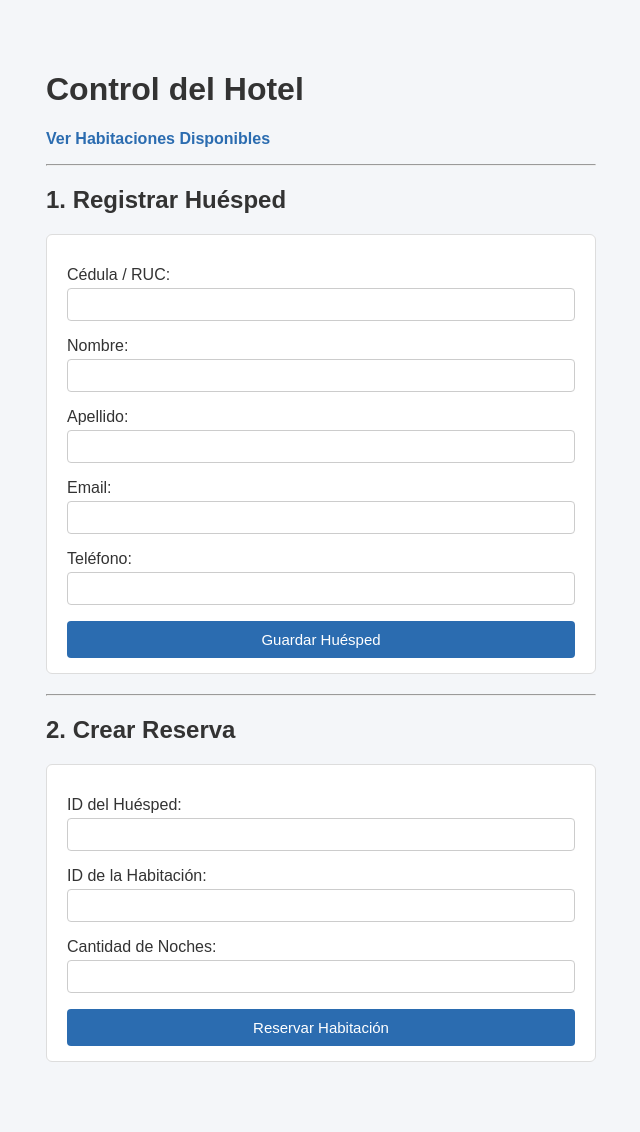
After one commit to wels-soft/hotel, a PHP site: page / in a window 1280 px wide. The commit adds this page. Shown: the whole page, without its empty margins (319-959 px from the left). Run offline with PHP 8.4, Linux system fonts and the light colour scheme.

Commit message:
Registros adicionales y separacion de código

```diff
--- /dev/null
+++ b/estilos.css
@@ -0,0 +1,61 @@
+body {
+    font-family: Arial, sans-serif;
+    background-color: #f4f6f9;
+    color: #333;
+    max-width: 550px;
+    margin: 30px auto;
+    padding: 20px;
+}
+
+form, table {
+    background: #ffffff;
+    padding: 15px 20px;
+    border-radius: 6px;
+    border: 1px solid #ddd;
+    margin-bottom: 20px;
+}
+
+input {
+    width: 100%;
+    padding: 8px;
+    margin-top: 4px;
+    box-sizing: border-box;
+    border: 1px solid #ccc;
+    border-radius: 4px;
+}
+
+button {
+    background-color: #2b6cb0;
+    color: white;
+    border: none;
+    padding: 10px 15px;
+    border-radius: 4px;
+    cursor: pointer;
+    width: 100%;
+    font-size: 15px;
+}
+
+button:hover {
+    background-color: #2c5282;
+}
+
+table {
+    width: 100%;
+    border-collapse: collapse;
+}
+
+th, td {
+    padding: 10px;
+    text-align: left;
+    border-bottom: 1px solid #eee;
+}
+
+th {
+    background-color: #edf2f7;
+}
+
+a {
+    color: #2b6cb0;
+    text-decoration: none;
+    font-weight: bold;
+}
--- /dev/null
+++ b/index.html
@@ -0,0 +1,36 @@
+<!DOCTYPE html>
+<html lang="es">
+<head>
+    <meta charset="UTF-8">
+    <title>Sistema de Hotel</title>
+    <link rel="stylesheet" href="estilos.css">
+</head>
+<body>
+
+    <h1>Control del Hotel</h1>
+    <p><a href="habitaciones_disponibles.php">Ver Habitaciones Disponibles</a></p>
+
+    <hr>
+
+    <h2>1. Registrar Huésped</h2>
+    <form action="registrar_huesped.php" method="POST">
+        <p>Cédula / RUC: <input type="text" name="ci_ruc" required></p>
+        <p>Nombre: <input type="text" name="nombre" required></p>
+        <p>Apellido: <input type="text" name="apellido" required></p>
+        <p>Email: <input type="email" name="email"></p>
+        <p>Teléfono: <input type="text" name="telefono"></p>
+        <button type="submit">Guardar Huésped</button>
+    </form>
+
+    <hr>
+
+    <h2>2. Crear Reserva</h2>
+    <form action="crear_reserva.php" method="POST">
+        <p>ID del Huésped: <input type="number" name="huesped_id" required></p>
+        <p>ID de la Habitación: <input type="number" name="habitacion_id" required></p>
+        <p>Cantidad de Noches: <input type="number" name="noches" required></p>
+        <button type="submit">Reservar Habitación</button>
+    </form>
+
+</body>
+</html>
```
Also changed, not shown: conexion.php (+4 -9 lines), crear_reserva.php (+9 -34 lines), habitaciones_disponibles.php (+3 -8 lines), registrar_huesped.php (+9 -8 lines), vista_habitaciones.php (added, +31 -0 lines).
